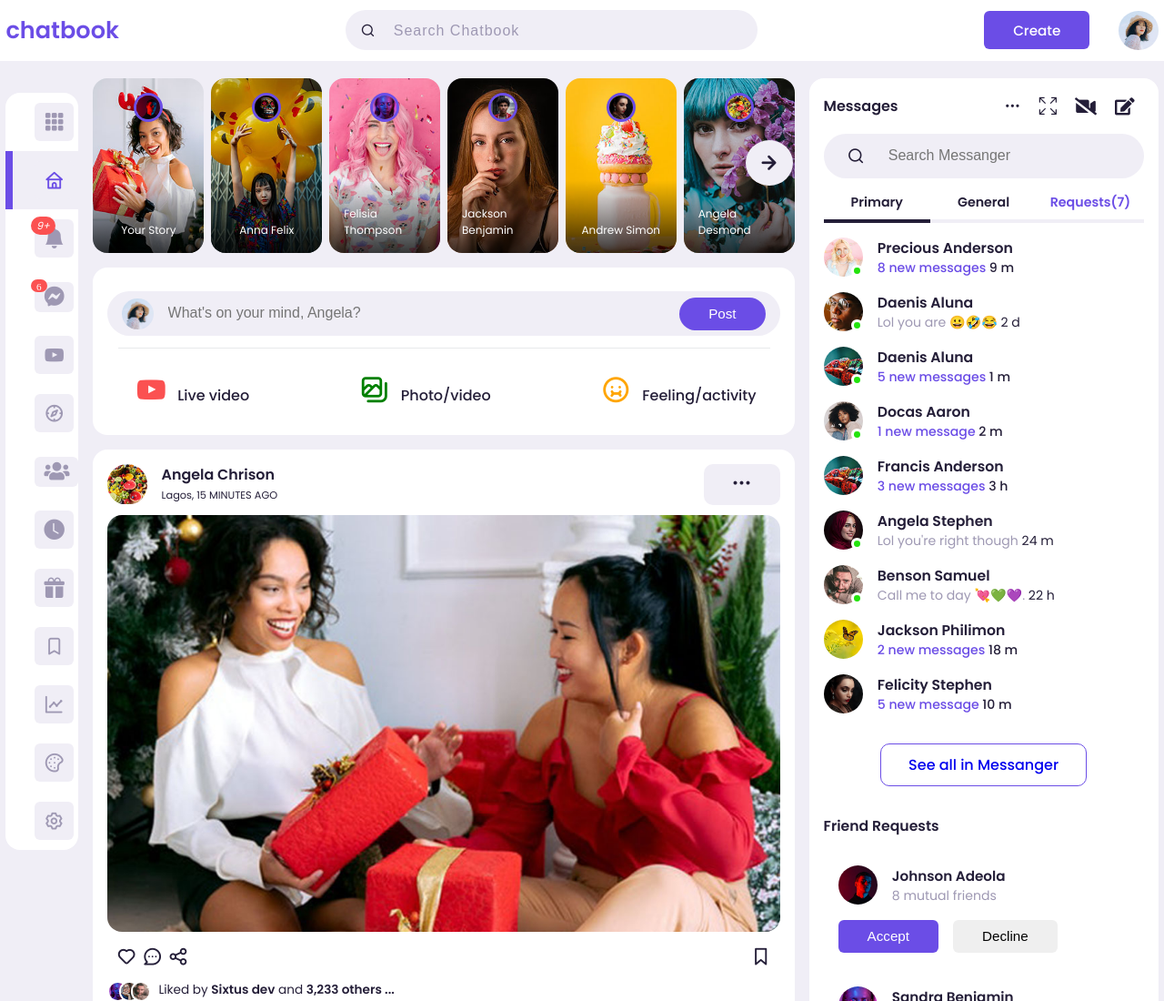
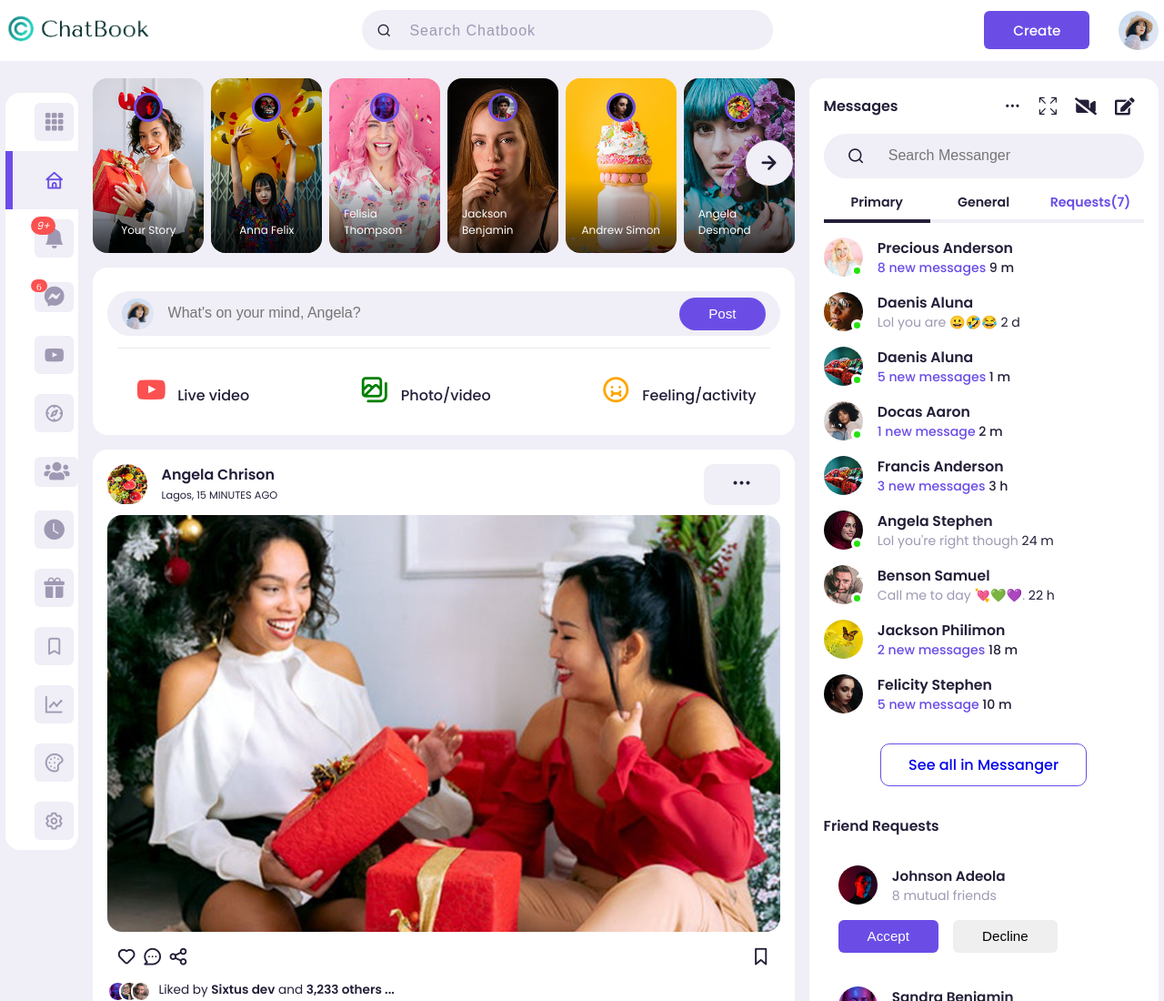
Before and after one commit to sixtusdeveloper/Frontend-chatbook-app, a plain HTML site: page index.html in a window 1280 px wide. Shown: the top 1100 px of the page at 91% size. Drawn offline with nearby package versions, Linux system fonts and the light colour scheme.

Commit message:
commit on logo update

```diff
--- a/css/styles.css
+++ b/css/styles.css
@@ -46,7 +46,7 @@ body {
   overflow-x: hidden;
 }
 
-.btn.btn-rounded{
+.btn.btn-rounded {
   border-radius: var(--border-radius-rounded);
 }
 
@@ -63,10 +63,11 @@ input::placeholder {
   margin: 0 auto;
 }
 
-.container .logo {
-  color: var(--color-primary);
-  font-size: 1.6rem;
-  font-weight: bolder;
+.container .logo .logo-img {
+  width: 160px;
+  height: 100%;
+  position: relative;
+  object-fit: cover;
 }
 
 .profile-picture {
--- a/index.html
+++ b/index.html
@@ -26,7 +26,7 @@
     <nav>
       <div class="container">
         <h2 class="logo">
-          chatbook
+          <img src="./images/logo.png" class="logo-img"alt="Brand">
         </h2>
         <div class="search-bar">
           <i class="uil uil-search"></i>
```
